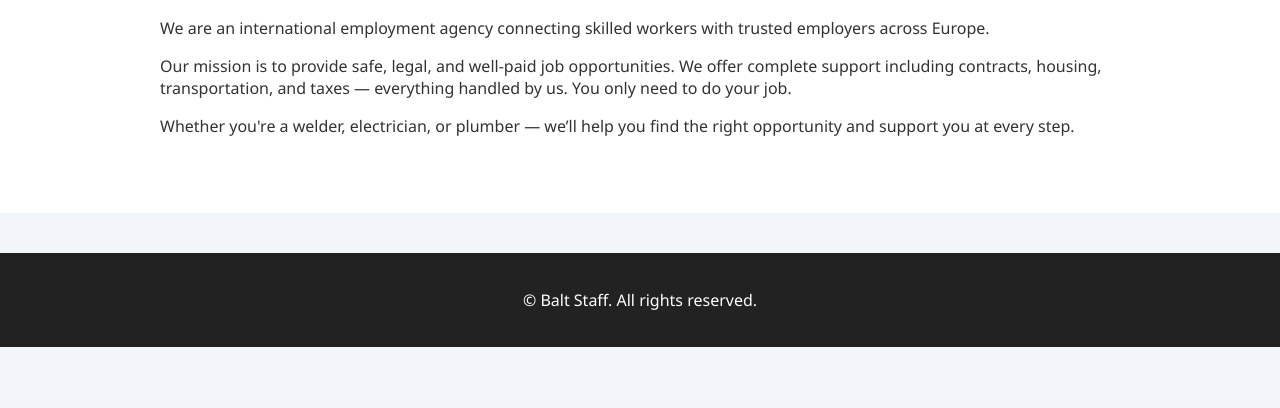
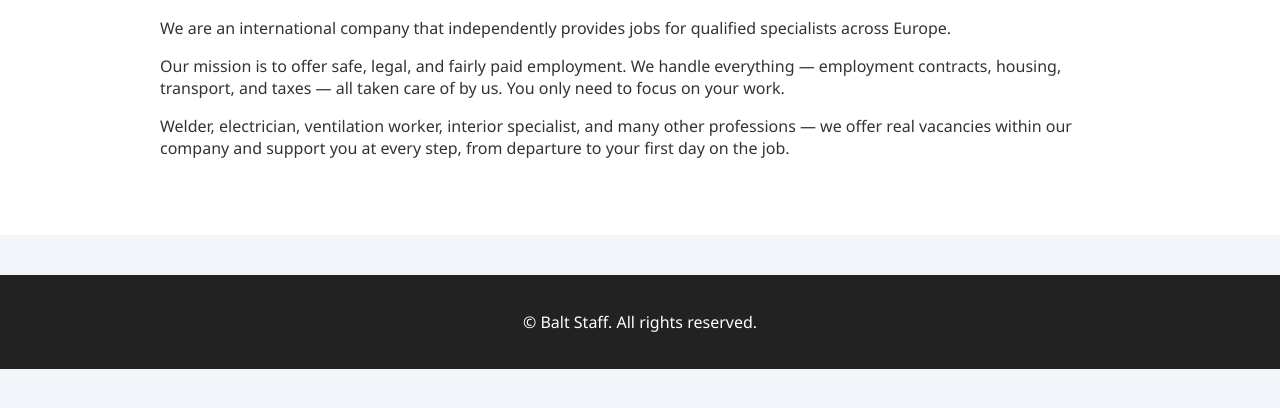
Before and after one commit to Andrey-Borodin/baltstaff, a plain HTML site: page en/about.html in a window 1280 px wide. Shown: the part 316-724 px from the top of the page. Drawn offline with Linux system fonts and the light colour scheme.

Commit message:
Update about.html

```diff
--- a/en/about.html
+++ b/en/about.html
@@ -28,9 +28,9 @@
   <section class="page">
     <div class="container">
       <h2>About Us</h2>
-      <p>We are an international employment agency connecting skilled workers with trusted employers across Europe.</p>
-      <p>Our mission is to provide safe, legal, and well-paid job opportunities. We offer complete support including contracts, housing, transportation, and taxes — everything handled by us. You only need to do your job.</p>
-      <p>Whether you're a welder, electrician, or plumber — we’ll help you find the right opportunity and support you at every step.</p>
+      <p>We are an international company that independently provides jobs for qualified specialists across Europe.</p>
+      <p>Our mission is to offer safe, legal, and fairly paid employment. We handle everything — employment contracts, housing, transport, and taxes — all taken care of by us. You only need to focus on your work.</p>
+      <p>Welder, electrician, ventilation worker, interior specialist, and many other professions — we offer real vacancies within our company and support you at every step, from departure to your first day on the job.</p>
     </div>
   </section>
 
```
